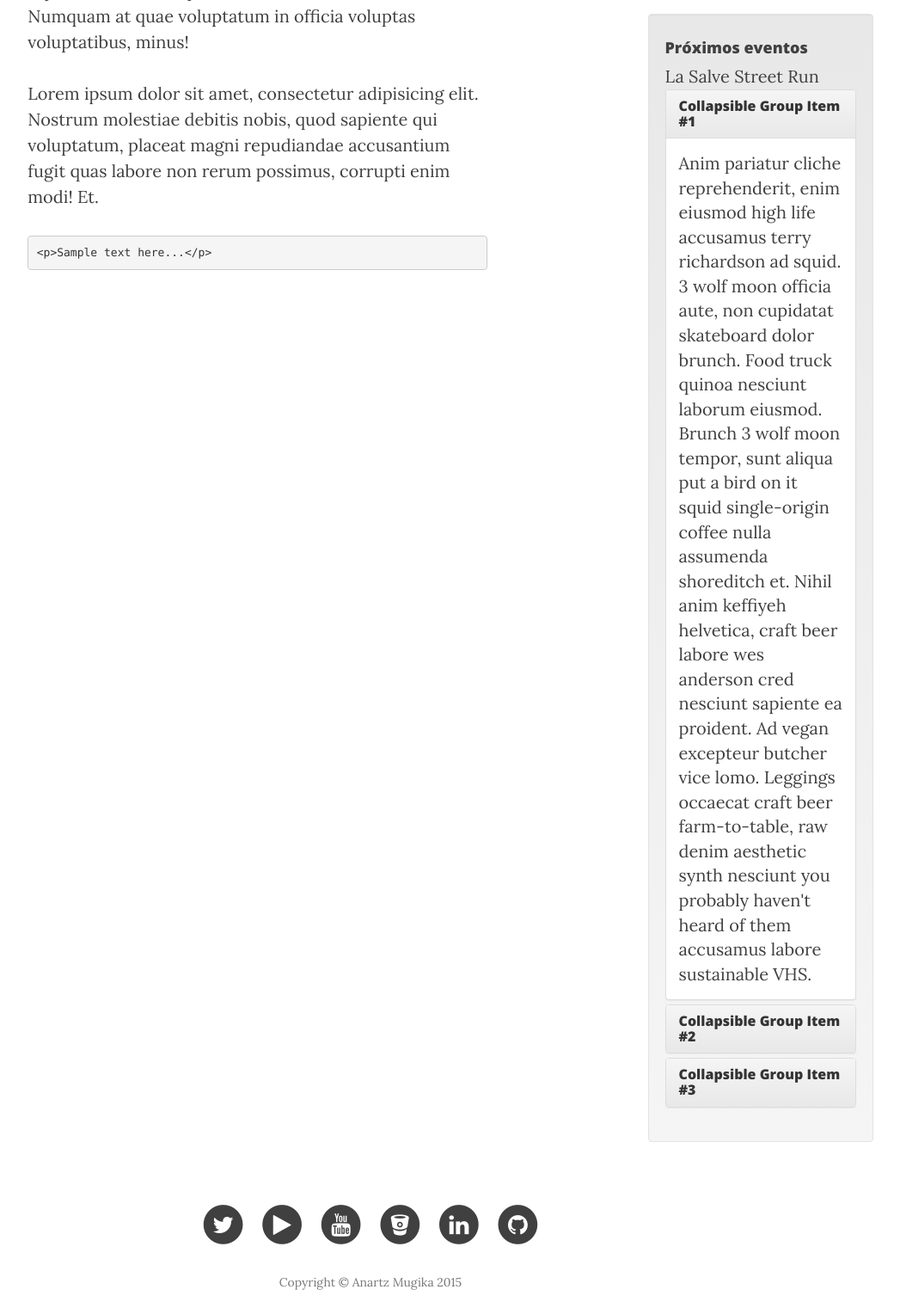
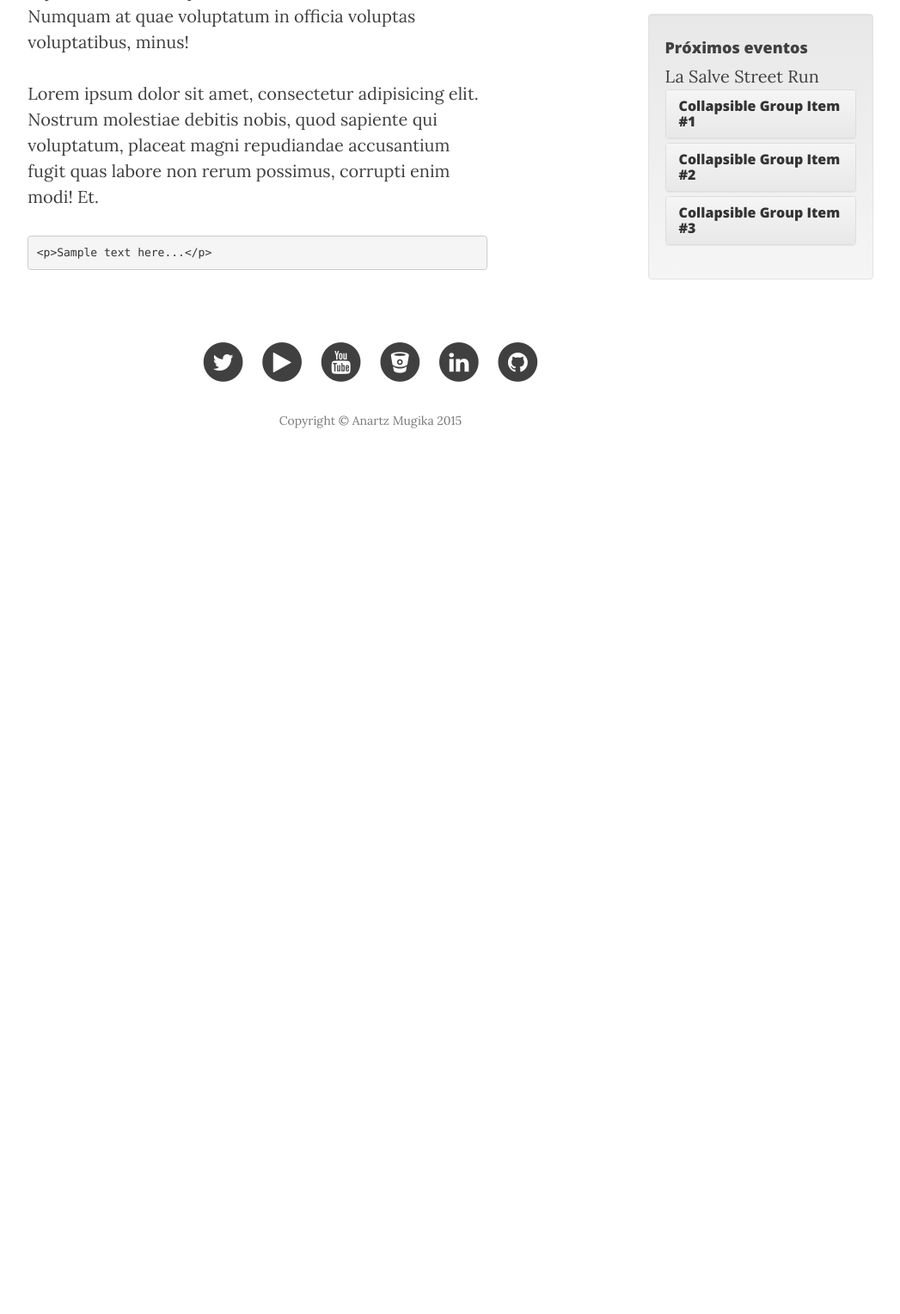
Before and after one commit to mugan86/django_blog, a Django app: page /about in a window 1280 px wide. Shown: the part 764-2292 px from the top of the page at 86% size, without its empty margins (209-1256 px from the left). After the commit the page ends 1262 px from the top, so only its background shows below. Run offline with Django 3.2, Linux system fonts and the light colour scheme; data comes from the database, SQL or seed files in the repository; some libraries are stand-ins or nearby versions.

Commit message:
Add Collapse divs

```diff
--- a/blog/templates/blog/base.html
+++ b/blog/templates/blog/base.html
@@ -116,46 +116,40 @@
                                 {{event.name}}
                             {% endfor %}
                             <div class="panel-group" id="accordion">
-                              <div class="panel panel-default" id="panel1">
+                              <!-- First Panel -->
+                              <div class="panel panel-default">
                                   <div class="panel-heading">
-                                  <h4 class="panel-title">
-                                    <a data-toggle="collapse" data-parent="#accordion" href="#collapseOne">
+                                       <h4 class="panel-title" data-toggle="collapse" data-target="#collapseOne">
                                            Collapsible Group Item #1
-                                    </a>
                                        </h4>
+
                                   </div>
-                                <div id="collapseOne" class="panel-collapse collapse in">
-                                  <div class="panel-body">
-                                    Anim pariatur cliche reprehenderit, enim eiusmod high life accusamus terry richardson ad squid. 3 wolf moon officia aute, non cupidatat skateboard dolor brunch. Food truck quinoa nesciunt laborum eiusmod. Brunch 3 wolf moon tempor, sunt aliqua put a bird on it squid single-origin coffee nulla assumenda shoreditch et. Nihil anim keffiyeh helvetica, craft beer labore wes anderson cred nesciunt sapiente ea proident. Ad vegan excepteur butcher vice lomo. Leggings occaecat craft beer farm-to-table, raw denim aesthetic synth nesciunt you probably haven't heard of them accusamus labore sustainable VHS.
+                                  <div id="collapseOne" class="panel-collapse collapse">
+                                      <div class="panel-body">Anim pariatur cliche reprehenderit, enim eiusmod high life accusamus terry richardson ad squid.</div>
                                   </div>
                               </div>
-                              </div>
-                              <div class="panel panel-default" id="panel2">
+                              <!-- Second Panel -->
+                              <div class="panel panel-default">
                                   <div class="panel-heading">
-                                  <h4 class="panel-title">
-                                    <a data-toggle="collapse" data-parent="#accordion" href="#collapseTwo">
+                                       <h4 class="panel-title" data-toggle="collapse" data-target="#collapseTwo">
                                            Collapsible Group Item #2
-                                    </a>
                                        </h4>
+
                                   </div>
                                   <div id="collapseTwo" class="panel-collapse collapse">
-                                  <div class="panel-body">
-                                    Anim pariatur cliche reprehenderit, enim eiusmod high life accusamus terry richardson ad squid. 3 wolf moon officia aute, non cupidatat skateboard dolor brunch. Food truck quinoa nesciunt laborum eiusmod. Brunch 3 wolf moon tempor, sunt aliqua put a bird on it squid single-origin coffee nulla assumenda shoreditch et. Nihil anim keffiyeh helvetica, craft beer labore wes anderson cred nesciunt sapiente ea proident. Ad vegan excepteur butcher vice lomo. Leggings occaecat craft beer farm-to-table, raw denim aesthetic synth nesciunt you probably haven't heard of them accusamus labore sustainable VHS.
+                                      <div class="panel-body">Anim pariatur cliche reprehenderit, enim eiusmod high life accusamus terry richardson ad squid.</div>
                                   </div>
                               </div>
-                              </div>
-                              <div class="panel panel-default" id="panel3">
+                              <!-- Third Panel -->
+                              <div class="panel panel-default">
                                   <div class="panel-heading">
-                                  <h4 class="panel-title">
-                                    <a data-toggle="collapse" data-parent="#accordion" href="#collapseThree">
+                                       <h4 class="panel-title" data-toggle="collapse" data-target="#collapseThree">
                                            Collapsible Group Item #3
-                                    </a>
                                        </h4>
+
                                   </div>
                                   <div id="collapseThree" class="panel-collapse collapse">
-                                  <div class="panel-body">
-                                    Anim pariatur cliche reprehenderit, enim eiusmod high life accusamus terry richardson ad squid. 3 wolf moon officia aute, non cupidatat skateboard dolor brunch. Food truck quinoa nesciunt laborum eiusmod. Brunch 3 wolf moon tempor, sunt aliqua put a bird on it squid single-origin coffee nulla assumenda shoreditch et. Nihil anim keffiyeh helvetica, craft beer labore wes anderson cred nesciunt sapiente ea proident. Ad vegan excepteur butcher vice lomo. Leggings occaecat craft beer farm-to-table, raw denim aesthetic synth nesciunt you probably haven't heard of them accusamus labore sustainable VHS.
-                                  </div>
+                                      <div class="panel-body">Anim pariatur cliche reprehenderit, enim eiusmod high life accusamus terry richardson ad squid.</div>
                                   </div>
                               </div>
                           </div>
@@ -236,6 +230,7 @@
         e.preventDefault();
         $("#bs-example-navbar-collapse-1").toggle(700);
     });
+
     </script>
         <script src="https://code.jquery.com/jquery-1.10.2.js"></script>
       <script src='http://cdnjs.cloudflare.com/ajax/libs/jquery/2.1.3/jquery.min.js'></script>
```
Lines whose indentation alone changed are shown as unchanged.
